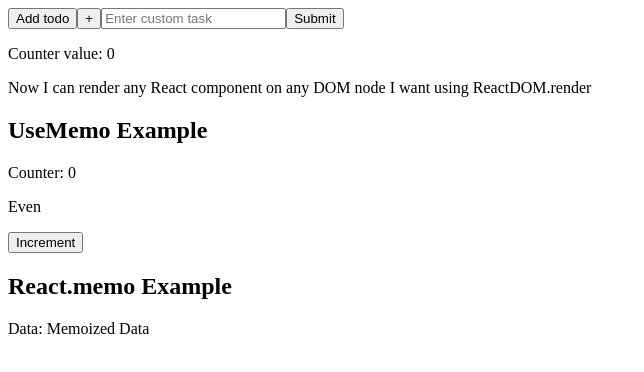
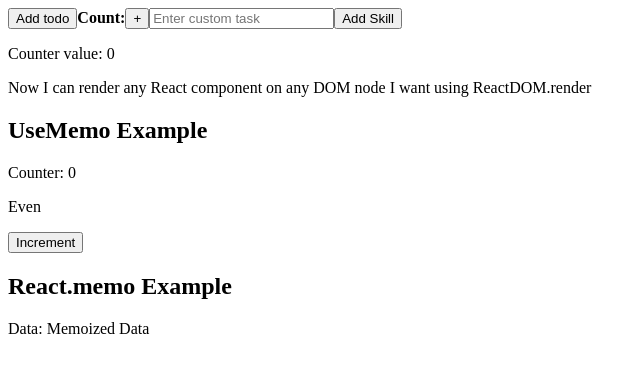
Before and after one commit to acciojob/react-memo-Suchithra2505, a React app: page / in a window 1280 px wide. Shown: the top 372 px of the page, without its empty margins (0-644 px from the left). Built offline with nearby package versions, Linux system fonts and the light colour scheme.

Commit message:
first commit

```diff
--- a/src/components/App.js
+++ b/src/components/App.js
@@ -40,6 +40,7 @@ const App = () => {
   return (
     <div id="main">
       <button id="add-todo-btn" onClick={handleAddTodo}>Add todo</button>
+      <b>Count:</b>
       <button id="increment-btn" onClick={handleIncrement}>+</button>
       <input
         id="skill-input"
@@ -48,7 +49,7 @@ const App = () => {
         onChange={handleCustomTaskChange}
         placeholder="Enter custom task"
       />
-      <button onClick={handleCustomTaskSubmit} id="submit-btn">Submit</button>
+      <button onClick={handleCustomTaskSubmit} id="kill-btn">Add Skill</button>
 
       <ul>
         {tasks.map((task, index) => (
```
